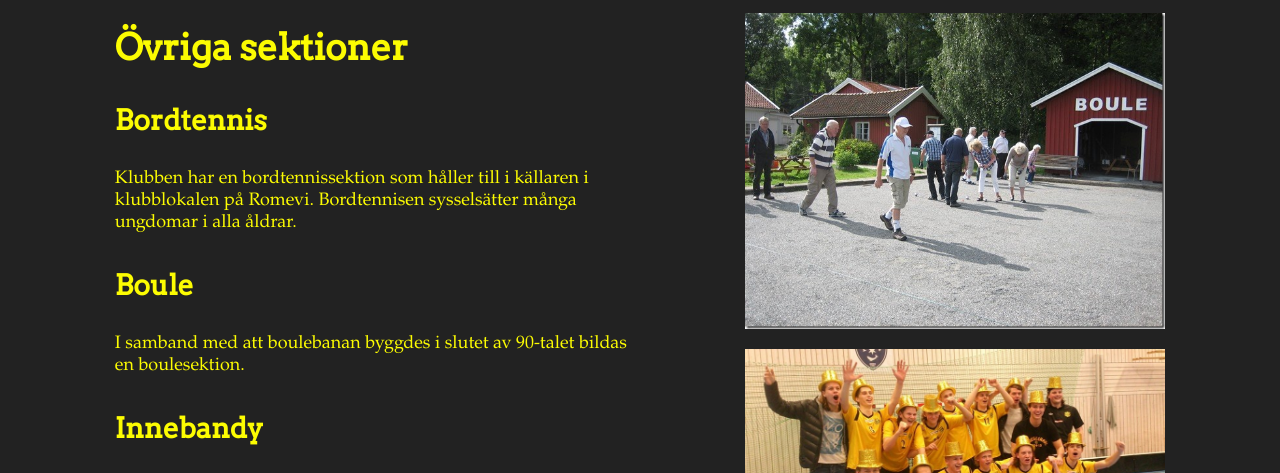
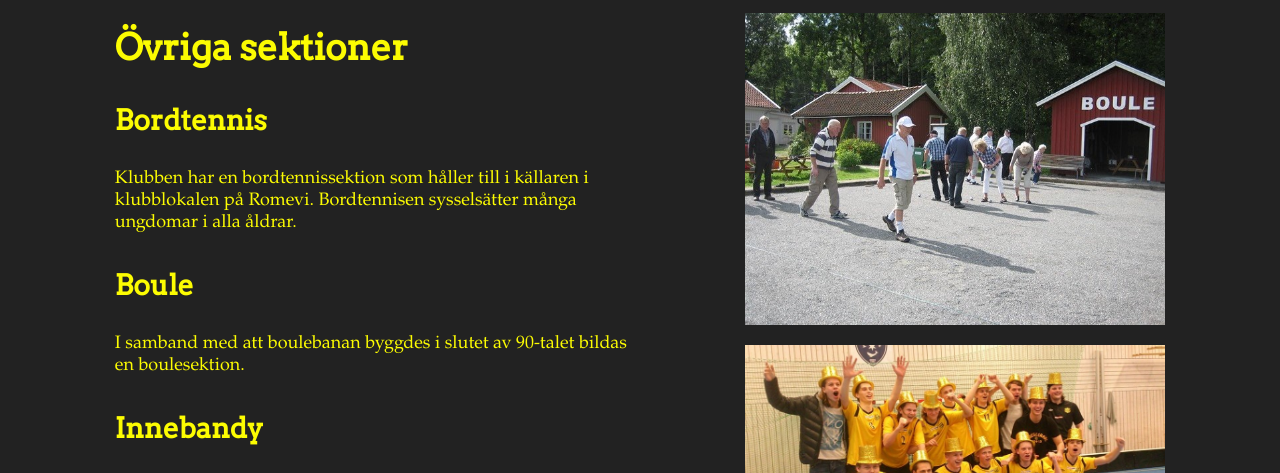
Before and after one commit to Fredrikhietala/Fredrikhietala.github.io, a plain HTML site: page sektioner.html in a window 1280 px wide. Shown: the part 326-799 px from the top of the page. Drawn offline with Linux system fonts and the light colour scheme.

Commit message:
Ändringar

```diff
--- a/sektioner.html
+++ b/sektioner.html
@@ -34,7 +34,7 @@
             <p>RUF bedriver även barngymnastik för barn i åldrarna 3-6 år. De håller till i Diserödskolans gymnastikhall. </p>
         </section>
         <section class="sektioner">
-            <img src="images/boulen.jpg" alt="Boule">
+            <img src="images/boule.jpg" alt="Boule">
             <img src="images/innebandy.jpg" alt="Innebandy">
         </section>
        <footer>
```
Also changed, not shown: images/boule.jpg (added), images/boulen.jpg (deleted).
